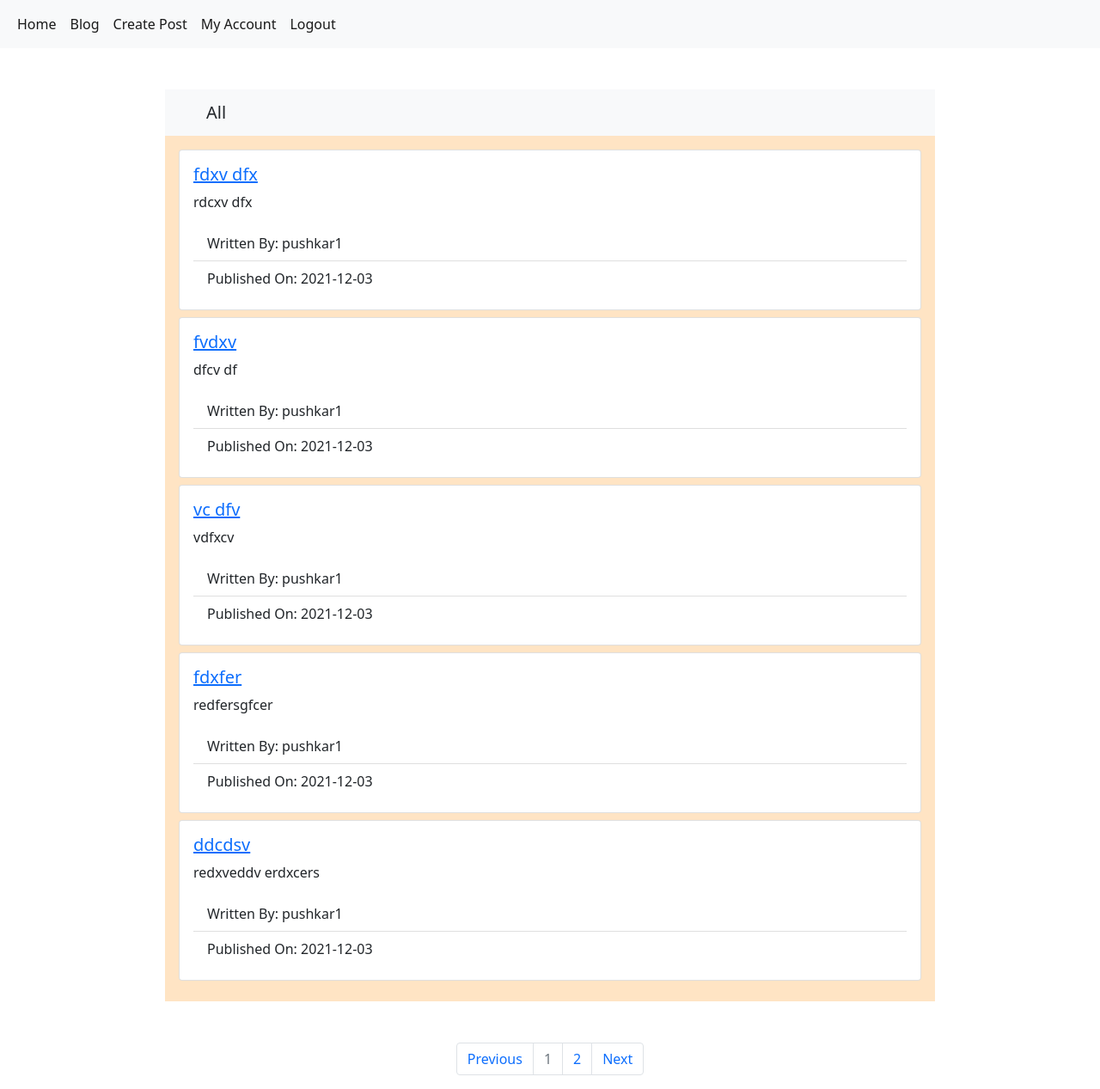
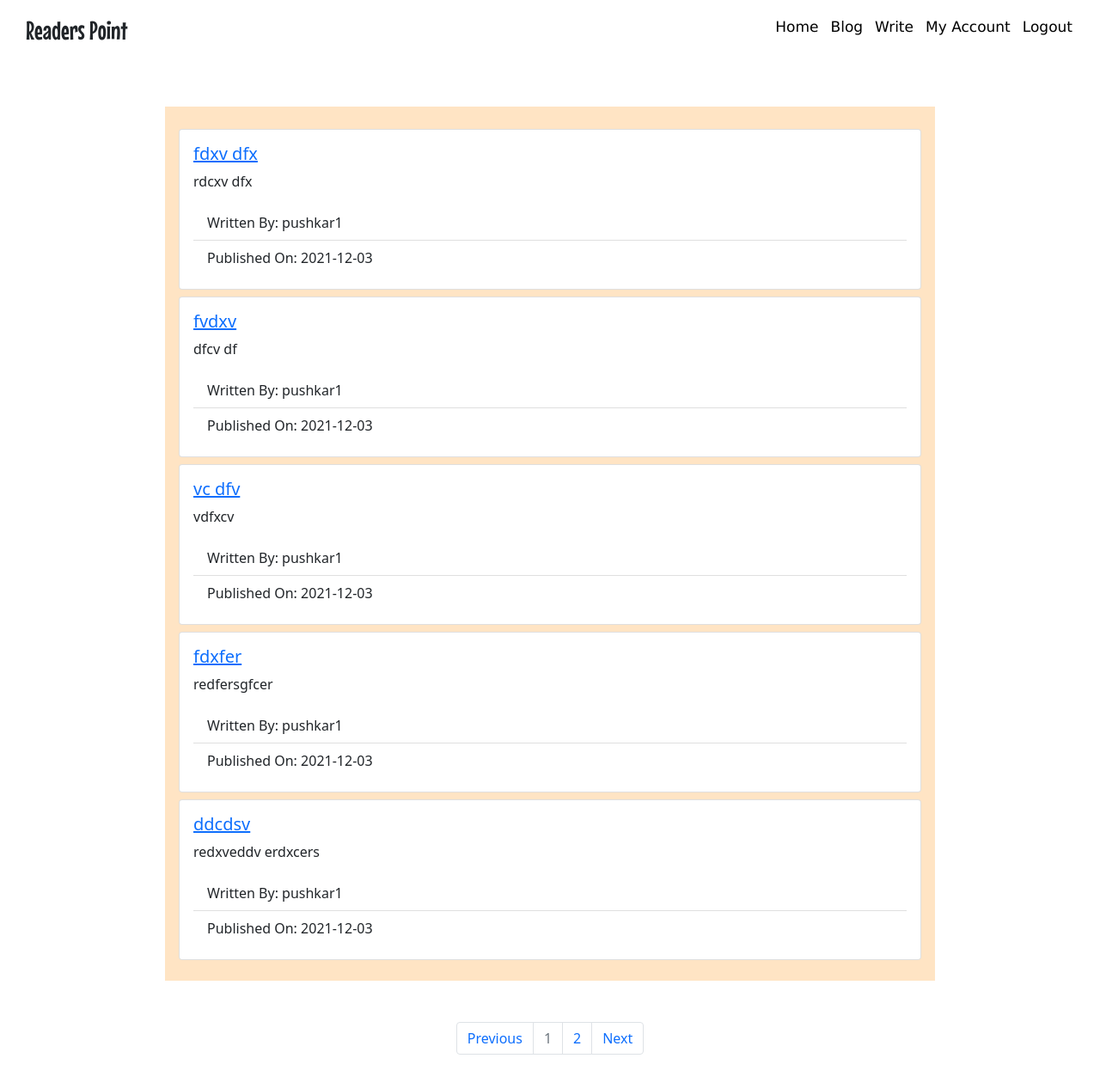
Before and after one commit to pushkar707/flask-blog, a Flask app: page /blog in a window 1280 px wide. Shown: the whole page at 86% size. After the commit the page ends 1227 px from the top, so only its background shows below. Run offline with Flask 2, Linux system fonts and the light colour scheme; a user stored in the database is signed in; data comes from the database, SQL or seed files in the repository.

Commit message:
redesigned navbar

```diff
--- a/myProject/templates/base.html
+++ b/myProject/templates/base.html
@@ -8,6 +8,7 @@
     <script src="https://cdn.jsdelivr.net/npm/bootstrap@5.1.3/dist/js/bootstrap.bundle.min.js" integrity="sha384-ka7Sk0Gln4gmtz2MlQnikT1wXgYsOg+OMhuP+IlRH9sENBO0LRn5q+8nbTov4+1p" crossorigin="anonymous"></script>
     <title>Document</title>
     <style>
+      @import url('https://fonts.googleapis.com/css2?family=Mouse+Memoirs&display=swap');
       *{
         margin: 0;
         padding: 0;
@@ -17,19 +18,44 @@
             width: 70vw;
             min-height: 60vh;
             background-color: bisque;
+            padding-top: 10px;
         }
 
-        .main_nav{
-            list-style: none;
-            display: flex;
-            font-size: 20px;
+        .navbar{
+          display: flex;
+          justify-content: space-between;
+          align-items: center;
+        }
+
+        .navbar ul{
+          display: flex;
+          list-style: none;
+          font-family: Verdana, Geneva, Tahoma, sans-serif;
+          margin-right: 25px;
+          margin-top: 4px;
+          font-size: 17px;
+        }
+
+        .navbar ul li{
+          margin: 7px;
+        }
+
+        .logo{
+          margin: 5px auto auto 30px;
+          font-size: 30px;
+          font-family: 'Mouse Memoirs', sans-serif;
+        }
+
+        li a{
+          color: black;
+          text-decoration: none;
         }
     </style>
 </head>
 
 <body>
 
-    <nav class="navbar navbar-expand-lg navbar-light bg-light">
+    <!-- <nav class="navbar navbar-expand-lg navbar-light bg-light">
         <div class="container-fluid">
           <div class="collapse navbar-collapse" id="navbarSupportedContent">
             <ul class="navbar-nav me-auto mb-2 mb-lg-0">
@@ -59,9 +85,25 @@
               {% endif %}
           </div>
         </div>
+    </nav> -->
+
+    <nav class="navbar">
+      <span class="logo">
+        Readers Point
+      </span>
+      <ul>
+        <li><a href="{{url_for('core.index')}}">Home</a></li>
+        <li><a href="{{url_for('core.blog')}}">Blog</a></li>
+        <li><a href="{{url_for('blog_posts.create')}}">Write</a></li>
+        {% if current_user.is_authenticated %}
+        <li><a href="{{url_for('user.account')}}">My Account</a></li>
+        <li><a href="{{url_for('user.logout')}}">Logout</a></li>
+        {% else %}
+        <li><a href="{{url_for('user.register')}}">Register</a></li>
+        <li><a href="{{url_for('user.login')}}">Login</a></li>
+        {% endif %}
+      </ul>
     </nav>
-
-
     {% block content %}
 
     {% endblock %}
--- a/myProject/templates/blog.html
+++ b/myProject/templates/blog.html
@@ -3,12 +3,6 @@
 {% block content %}
 
 <div class="container my-5 px-0 pb-2">
-    <div>
-        <ul class='main_nav bg-light pl-3 py-1'>
-            <li><a class="nav-link text-dark" href="#"> All </a></li>
-            <!-- <li><a class="nav-link text-dark" href="#"> Follwing</a></li> -->
-        </ul>
-    </div>
 
     <div class='m-3'>
         {% for post in posts.items %}
--- a/myProject/templates/home.html
+++ b/myProject/templates/home.html
@@ -1,5 +1,5 @@
 {% extends "base.html" %}
 
 {% block content %}
-home
+
 {% endblock %}
```
